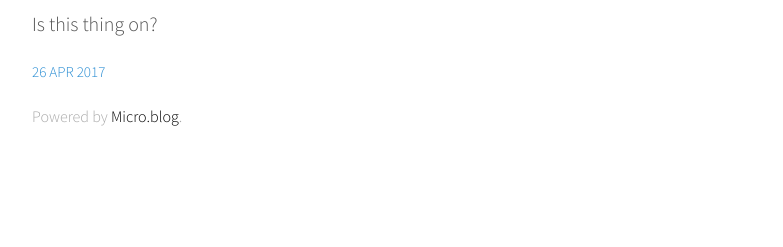
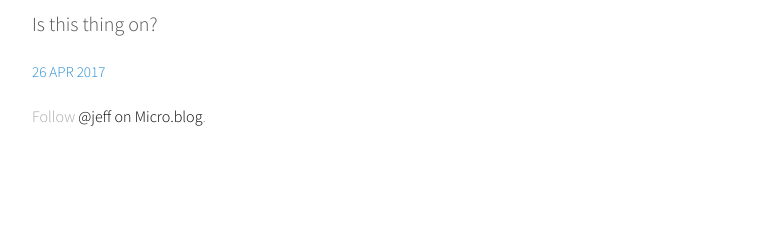
Before and after one commit to jeffvautin/jeffvautin.github.io, a Jekyll site: the page built from index.html, in a window 1280 px wide. Shown: the part 1042-1289 px from the top of the page, without its empty margins (248-1031 px from the left). Built offline with Jekyll 4.4.1, drawn with Linux system fonts in a browser that asks for light colours; the list of posts is cut into pages by our own code.

Commit message:
Mirroring from Micro.blog.

```diff
--- a/_config.yml
+++ b/_config.yml
@@ -40,8 +40,8 @@ defaults:
 
 title: "Jeff Vautin"
 tagline: ""
-description: "Powered by <a href=\"http://micro.blog/\">Micro.blog</a>."
-credits: "Powered by <a href=\"http://micro.blog/\">Micro.blog</a>."
+description: "Follow <a href=\"https://micro.blog/jeff\">@jeff on Micro.blog</a>."
+credits: "Follow <a href=\"https://micro.blog/jeff\">@jeff on Micro.blog</a>."
 baseurl: ""
 url: "http://micro.jeffvautin.com"
 markdown: "kramdown"
```
